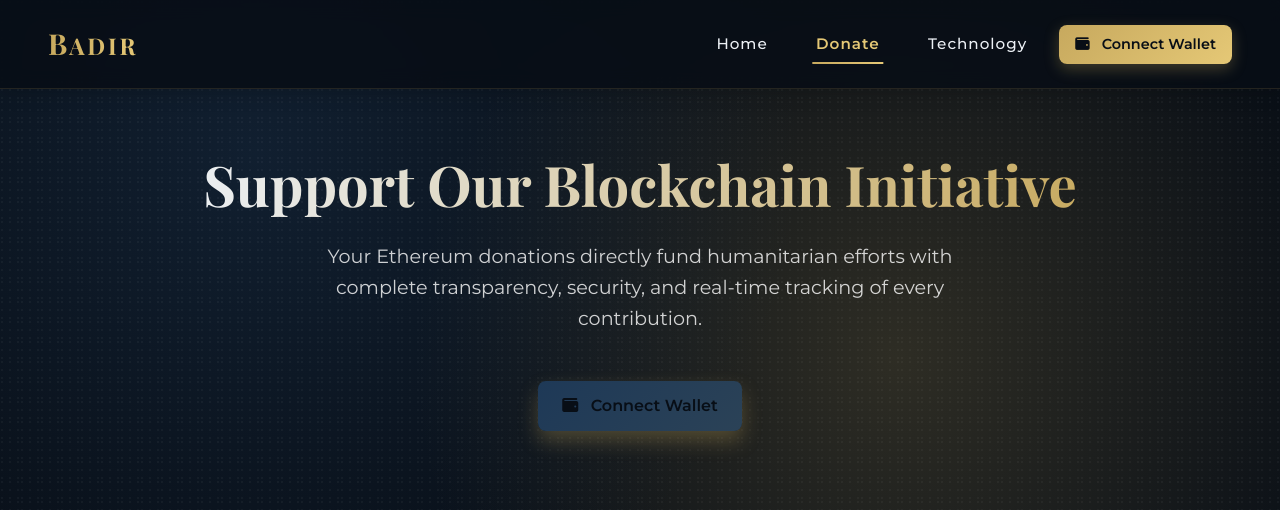
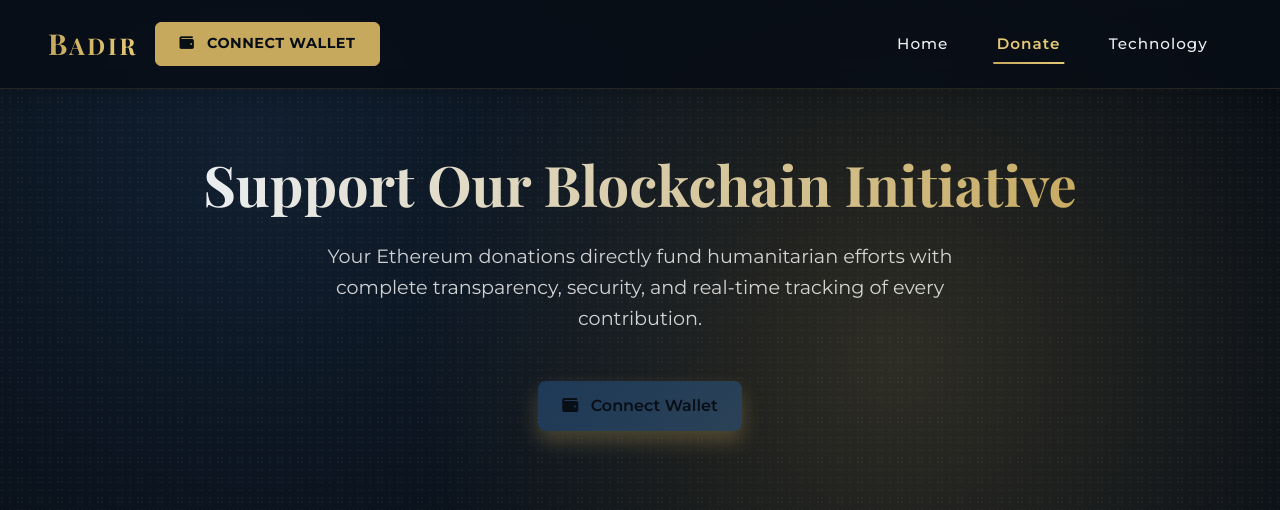
Before and after one commit to yaracyber/Badir, a Flask app: page /donate in a window 1280 px wide. Shown: the top 510 px of the page. Run offline with Flask 3, Linux system fonts and the light colour scheme; some libraries are stand-ins or nearby versions.

Commit message:
Show the wallet connection button so users can easily access their wallets
Replaces connect wallet buttons with functional links and adjusts z-index in `templates/layout.html`.

Replit-Commit-Author: Agent
Replit-Commit-Session-Id: ef7892f4-4032-40d0-9159-4cc6e0c86c91
Replit-Commit-Screenshot-Url: https://storage.googleapis.com/screenshot-production-us-central1/5538cc59-1f78-4152-bb87-f1d94306d65e/893f3cb6-badc-4043-aaa3-9086bb2452ba.jpg

```diff
--- a/templates/layout.html
+++ b/templates/layout.html
@@ -33,9 +33,10 @@
             transition: all 0.3s ease;
             position: relative;
             overflow: hidden;
-            z-index: 1;
+            z-index: 10;
             font-size: 0.9rem;
             box-shadow: 0 5px 15px rgba(199, 169, 94, 0.3);
+            display: inline-block;
         }
 
         .navbar-connect-btn::before {
@@ -82,6 +83,11 @@
             <a class="navbar-brand" href="{{ url_for('home') }}">
                 <span class="logo-text">B<span class="logo-small">ADIR</span></span>
             </a>
+            <div class="ms-auto d-none d-lg-block">
+                <a href="{{ url_for('donate') }}" class="btn btn-primary me-3" style="background-color: #C7A95E; border-color: #C7A95E; color: #080E16; font-weight: bold;">
+                    <i class="fas fa-wallet me-2"></i> Connect Wallet
+                </a>
+            </div>
             <button class="navbar-toggler" type="button" data-bs-toggle="collapse" data-bs-target="#navbarNav"
                     aria-controls="navbarNav" aria-expanded="false" aria-label="Toggle navigation">
                 <span class="navbar-toggler-icon"></span>
@@ -101,15 +107,12 @@
                            href="{{ url_for('technology') }}">Technology</a>
                     </li>
                     <li class="nav-item d-block d-lg-none mt-3">
-                        <button id="mobileConnectWallet" class="navbar-connect-btn w-100">
+                        <a href="{{ url_for('donate') }}" class="btn btn-primary w-100" style="background-color: #C7A95E; border-color: #C7A95E; color: #080E16; font-weight: bold;">
                             <i class="fas fa-wallet me-2"></i> Connect Wallet
-                        </button>
+                        </a>
                     </li>
                 </ul>
             </div>
-            <button id="navConnectWallet" class="navbar-connect-btn ms-2 d-none d-lg-block">
-                <i class="fas fa-wallet me-2"></i> Connect Wallet
-            </button>
         </div>
     </nav>
 
```
